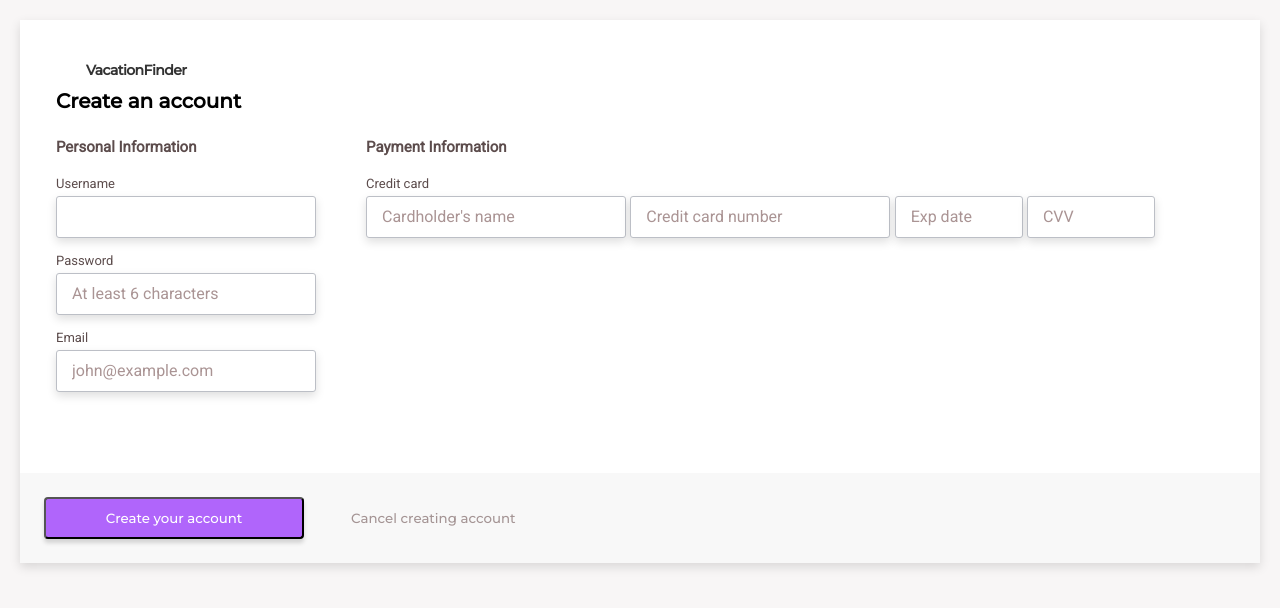
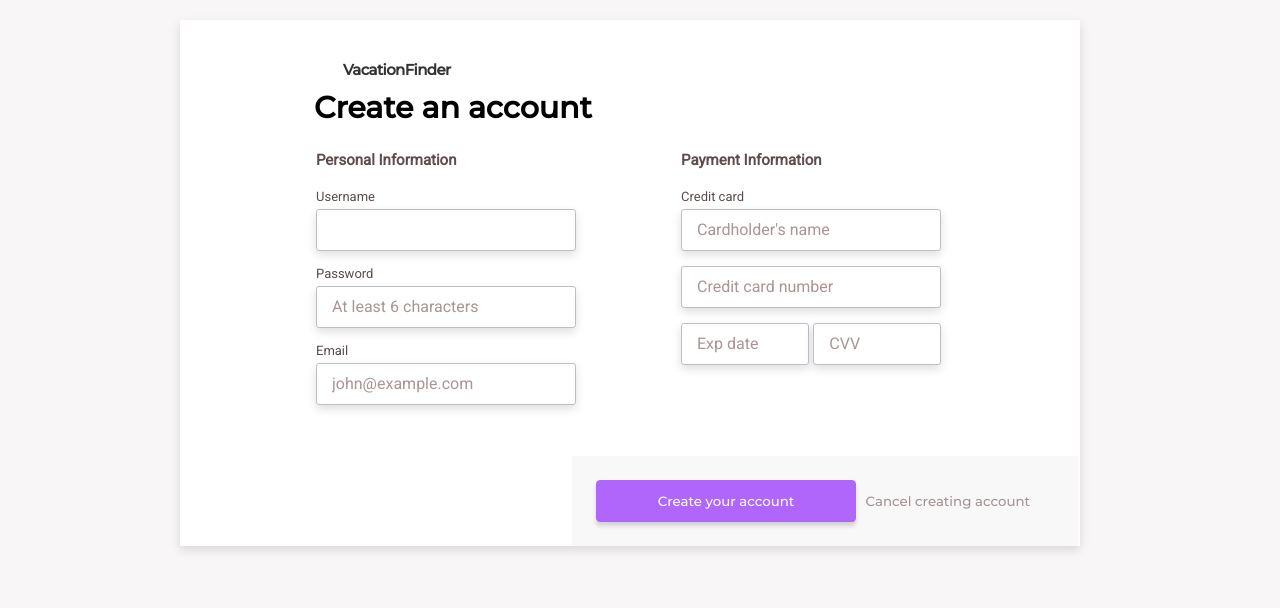
Before and after one commit to leydaaltun/createanaccount, a plain HTML site: page dist/index.html in a window 1280 px wide. Drawn offline with Linux system fonts and the light colour scheme.

Commit message:
edited min 1000px

```diff
--- a/dist/creativeAccount.9ad09f98.css
+++ b/dist/creativeAccount.9ad09f98.css
@@ -25,7 +25,7 @@ body {
         padding-left: 30px;
         width: 165px;
         height: 30px;
-    background-size: 21px 19px;
+        background-size: 21px 17px;
         color: #333333;
         font-weight: bold;
         font-size: 14px;
@@ -100,6 +100,7 @@ input {
         color: white;
         box-sizing: border-box;
         font-family: 'Montserrat', sans-serif;
+        border: 1px solid #B065FB;
     }
 
     .cancelCreateAccount {
@@ -125,6 +126,46 @@ input {
         .container {
             padding: 40px 36px 36px 36px;
         }
+        .submitContainer {
+            width: 458px;
+            display: inline-block;
+            margin-left: 140px;
+        }
+        .cancelCreateAccount {
+            width: 175px;
+        }
+    }
+
+    @media (min-width: 1000px) {
+        .wrapper {
+            width: 900px;
+            margin-left: 180px;
+        }
+        .vacFinder {
+            margin-left: 97px;
+            font-size: 15px;
+        }
+        h1 {
+            font-size: 30px;
+            margin: 10px 0 25px 98px;
+            font-family: 'Montserrat';
+            font-weight: 600;
+        }
+        .personalInformation {
+            float: left;
+            margin: 0 55px 0 100px;
+        }
+        .container {
+            padding: 40px 36px 36px 36px;
+        }
+        .submitContainer {
+            width: 458px;
+            display: inline-block;
+            margin-left: 392px;
+        }
+        .cancelCreateAccount {
+            width: 175px;
+        }
     }
 
 /*# sourceMappingURL=/creativeAccount.9ad09f98.css.map */
--- a/dist/creativeAccount.9ad09f98.js
+++ b/dist/creativeAccount.9ad09f98.js
@@ -217,7 +217,7 @@ var parent = module.bundle.parent;
 if ((!parent || !parent.isParcelRequire) && typeof WebSocket !== 'undefined') {
   var hostname = "" || location.hostname;
   var protocol = location.protocol === 'https:' ? 'wss' : 'ws';
-  var ws = new WebSocket(protocol + '://' + hostname + ':' + "52356" + '/');
+  var ws = new WebSocket(protocol + '://' + hostname + ':' + "57578" + '/');
 
   ws.onmessage = function (event) {
     checkedAssets = {};
--- a/index.css
+++ b/index.css
@@ -25,7 +25,7 @@ body {
         padding-left: 30px;
         width: 165px;
         height: 30px;
-    background-size: 21px 19px;
+        background-size: 21px 17px;
         color: #333333;
         font-weight: bold;
         font-size: 14px;
@@ -100,6 +100,7 @@ input {
         color: white;
         box-sizing: border-box;
         font-family: 'Montserrat', sans-serif;
+        border: 1px solid #B065FB;
     }
 
     .cancelCreateAccount {
@@ -125,4 +126,44 @@ input {
         .container {
             padding: 40px 36px 36px 36px;
         }
+        .submitContainer {
+            width: 458px;
+            display: inline-block;
+            margin-left: 140px;
         }
+        .cancelCreateAccount {
+            width: 175px;
+        }
+    }
+
+    @media (min-width: 1000px) {
+        .wrapper {
+            width: 900px;
+            margin-left: 180px;
+        }
+        .vacFinder {
+            margin-left: 97px;
+            font-size: 15px;
+        }
+        h1 {
+            font-size: 30px;
+            margin: 10px 0 25px 98px;
+            font-family: 'Montserrat';
+            font-weight: 600;
+        }
+        .personalInformation {
+            float: left;
+            margin: 0 55px 0 100px;
+        }
+        .container {
+            padding: 40px 36px 36px 36px;
+        }
+        .submitContainer {
+            width: 458px;
+            display: inline-block;
+            margin-left: 392px;
+        }
+        .cancelCreateAccount {
+            width: 175px;
+        }
+    }
```
Also changed, not shown: 1 other file. Lines whose indentation alone changed are shown as unchanged.
